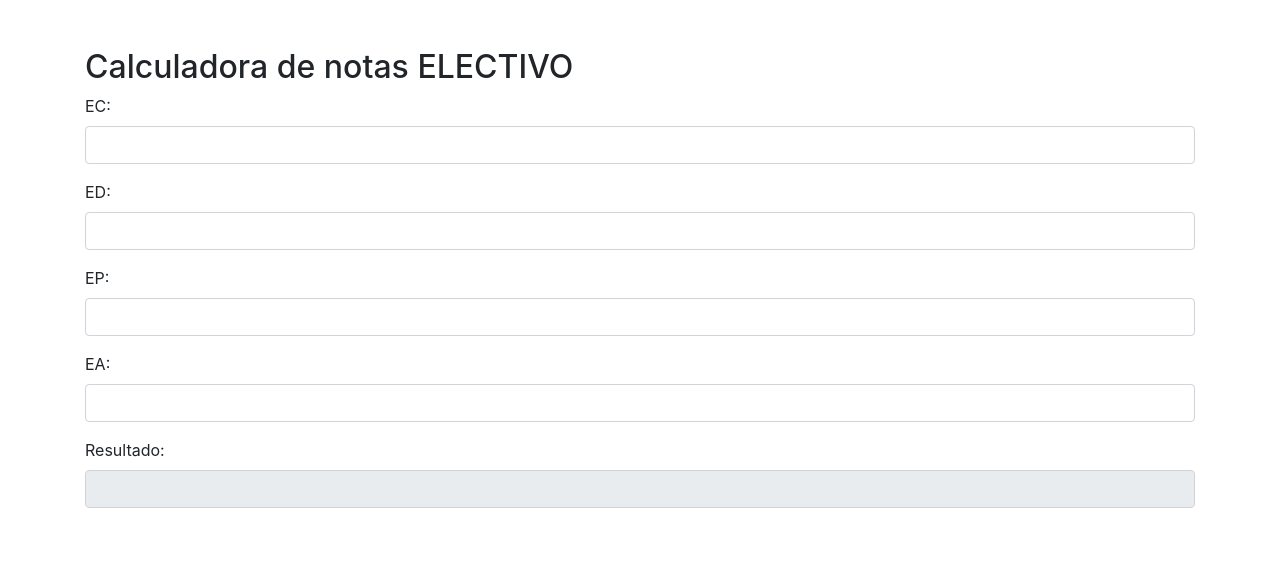
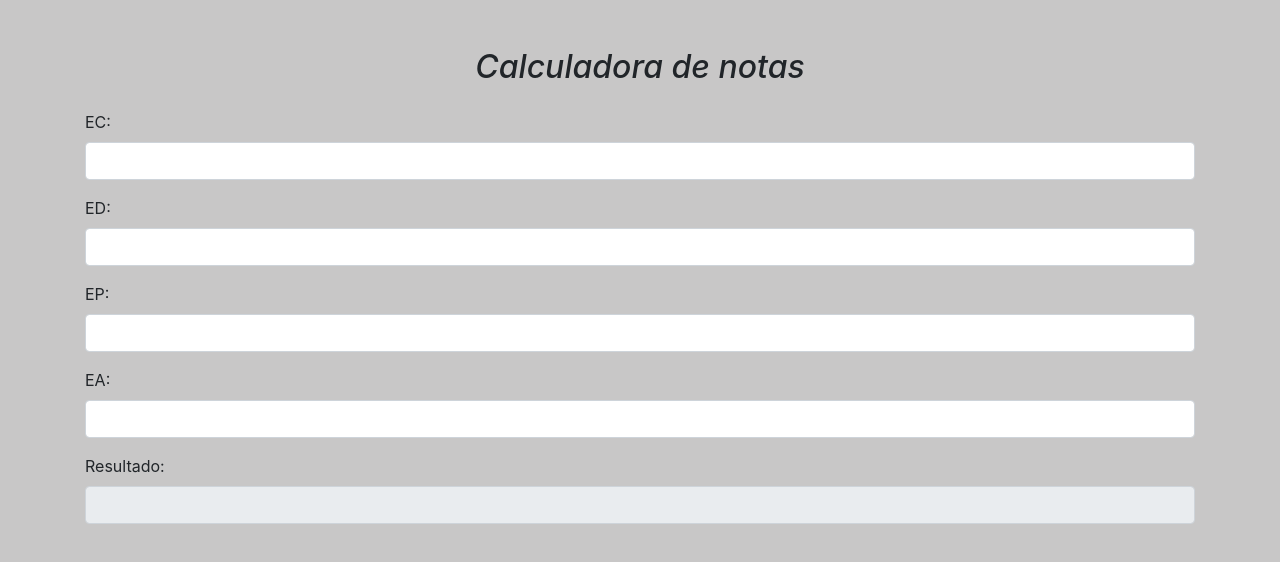
Before and after one commit to Bjohan23/calcular-notas, a plain HTML site: page index.html in a window 1280 px wide. Drawn offline with nearby package versions, Linux system fonts and the light colour scheme.

Commit message:
cambio de color

```diff
--- a/index.html
+++ b/index.html
@@ -8,10 +8,11 @@
       rel="stylesheet"
       href="https://maxcdn.bootstrapcdn.com/bootstrap/4.0.0/css/bootstrap.min.css"
     />
+    <link rel="stylesheet" href="style.css" />
   </head>
   <body>
     <div class="container mt-5">
-      <h2>Calculadora de notas ELECTIVO</h2>
+      <h2 class="text-center mb-4 font-italic">Calculadora de notas</h2>
       <form id="formulario">
         <div class="form-group">
           <label for="ec">EC:</label>
--- /dev/null
+++ b/style.css
@@ -0,0 +1,3 @@
+body {
+  background-color: rgb(200, 199, 199);
+}
```
